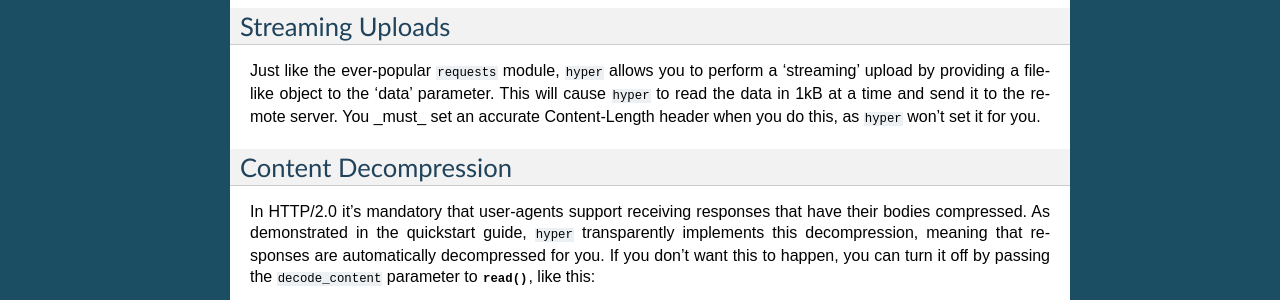
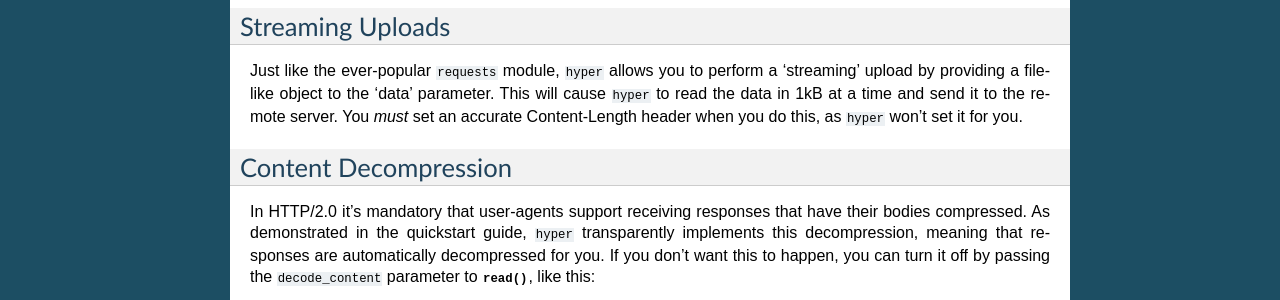
Before and after one commit to python-hyper/hyper, a Sphinx documentation site: the page built from docs/source/advanced.rst, in a window 1280 px wide. Shown: the part 787-1087 px from the top of the page. Built offline with Sphinx 7.4.7, drawn with Linux system fonts in a browser that asks for light colours.

Commit message:
Correct italics.

```diff
--- a/docs/source/advanced.rst
+++ b/docs/source/advanced.rst
@@ -52,7 +52,7 @@ Streaming Uploads
 Just like the ever-popular ``requests`` module, ``hyper`` allows you to perform
 a 'streaming' upload by providing a file-like object to the 'data' parameter.
 This will cause ``hyper`` to read the data in 1kB at a time and send it to the
-remote server. You _must_ set an accurate Content-Length header when you do
+remote server. You *must* set an accurate Content-Length header when you do
 this, as ``hyper`` won't set it for you.
 
 Content Decompression
```
